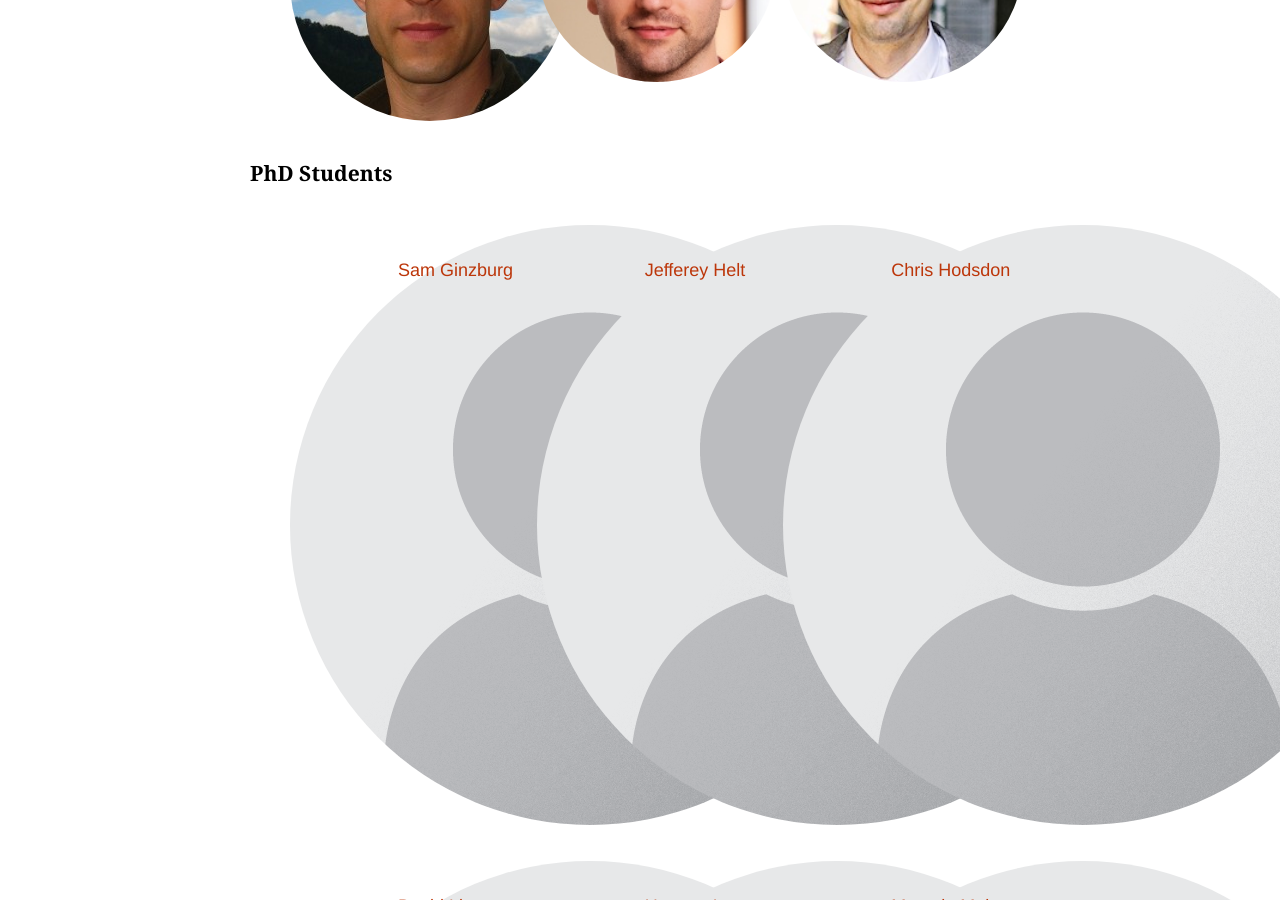
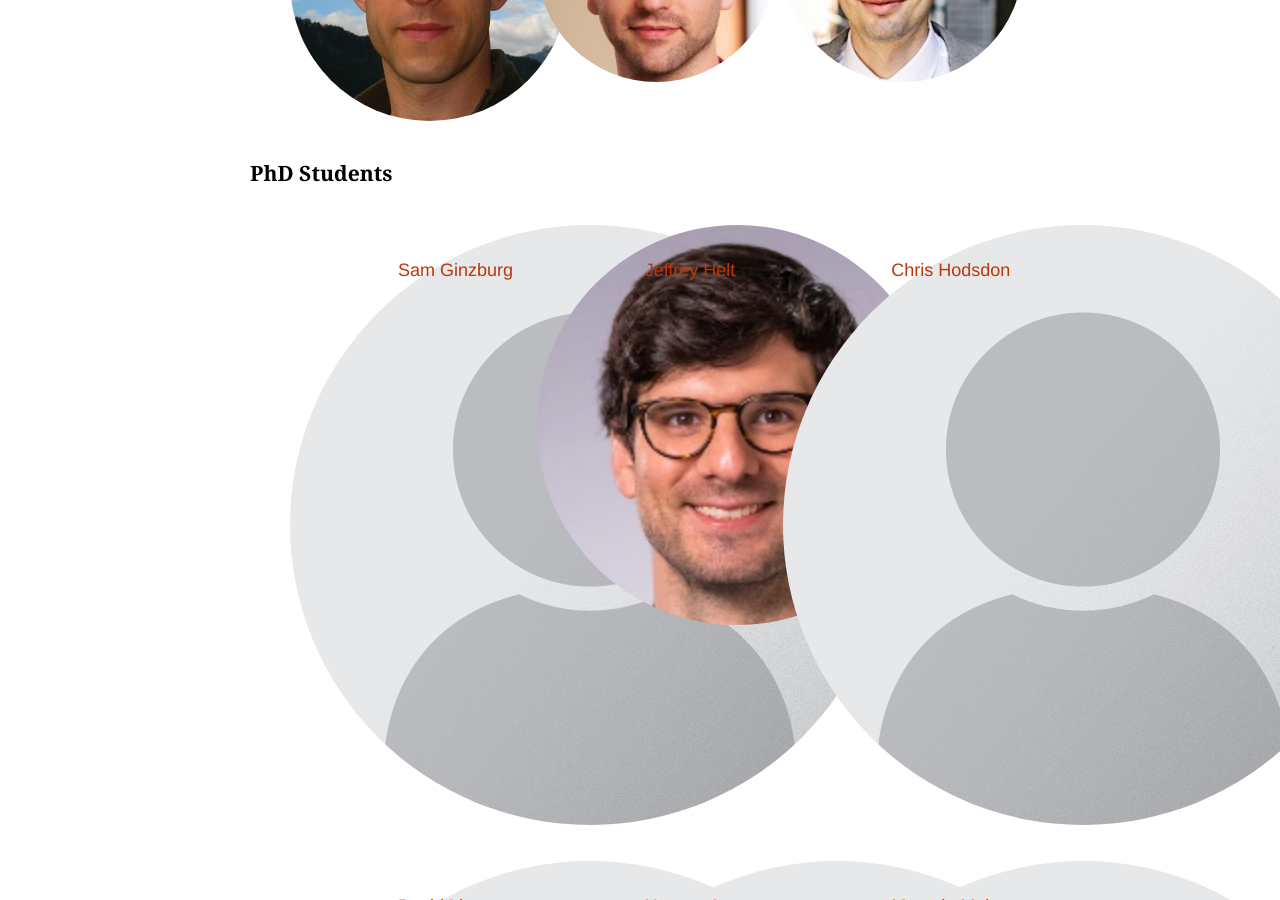
Before and after one commit to princeton-sns/www, a Jekyll site: the page built from home.md, in a window 1280 px wide and 900 px high, scrolled down 718 px. Built offline with Jekyll 4.4.1, drawn with Linux system fonts in a browser that asks for light colours; some web fonts are replaced.

Commit message:
Add jhelt.

```diff
--- a/_data/people.yml
+++ b/_data/people.yml
@@ -106,13 +106,13 @@
     url: http://www.cs.princeton.edu/~hl7/
     picture: /assets/img/people/placeholder.png
 
-  - first_name: Jefferey
+  - first_name: Jeffrey
     last_name: Helt
     nick: jhelt
     type: phd
     active: true
     url: http://www.cs.princeton.edu/~jhelt/
-    picture: /assets/img/people/placeholder.png
+    picture: /assets/img/people/jhelt.jpg
 
   - first_name: Jennifer
     last_name: Lam
```
Also changed, not shown: assets/img/people/jhelt.jpg (added).
